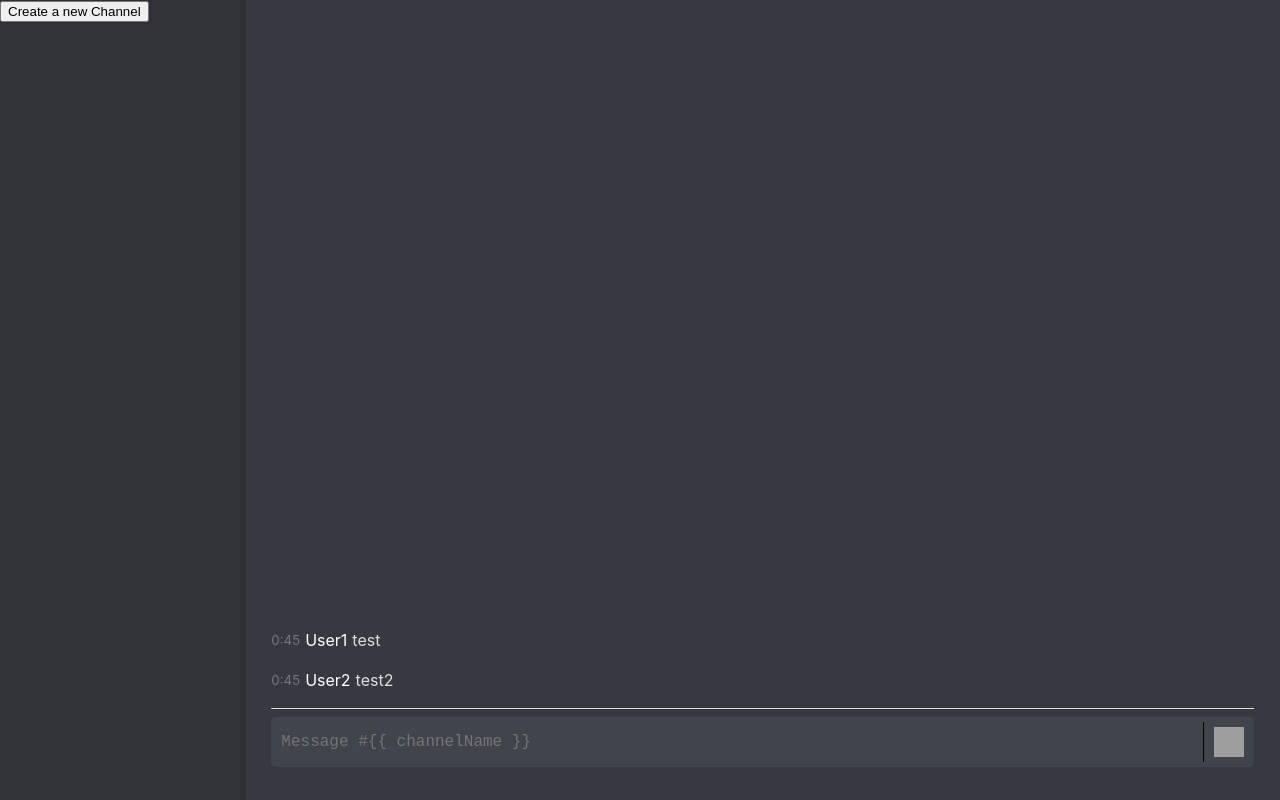
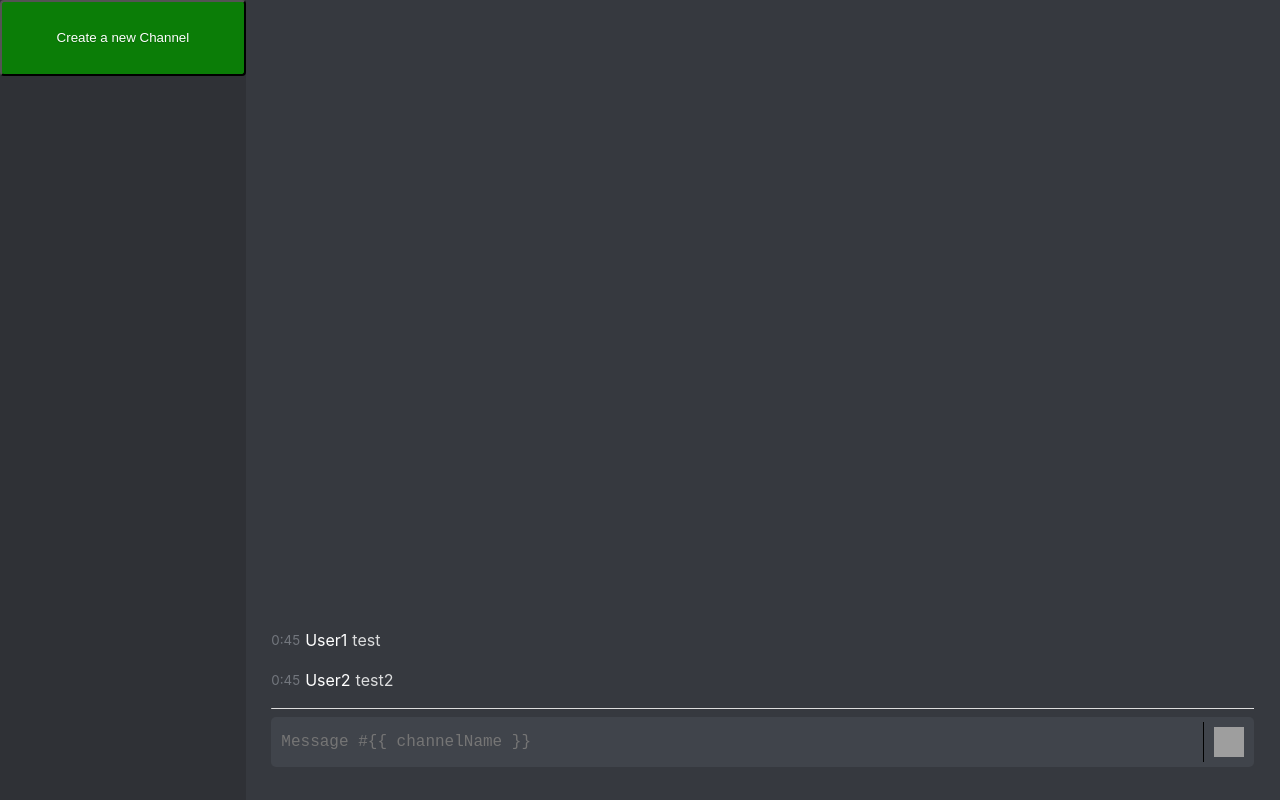
Before and after one commit to nixin72/SOEN-341-proj, a React (Create React App) app: page / in a window 1280 px wide. Built offline with nearby package versions, Linux system fonts and the light colour scheme; grey boxes are pictures that could not be loaded.

Commit message:
updated style of channels

```diff
--- a/src/_layouts/Channel.jsx
+++ b/src/_layouts/Channel.jsx
@@ -1,4 +1,8 @@
 import React from 'react';
+import CSS from './Stylesheet_Channel.css';
+
+
+
 
 export default function Channel(input) {		//maybe should be props in the input
 	this.name = input;
@@ -6,7 +10,7 @@ export default function Channel(input) {		//maybe should be props in the input
     <div className="Channel">
 
 
-	  <button onClick = {click} >{this.name}</button>
+	  <button class="JoinChannelButn" onClick = {click} >{this.name}</button>
 
     </div>
   )
--- a/src/_layouts/Sidebar.jsx
+++ b/src/_layouts/Sidebar.jsx
@@ -1,10 +1,11 @@
 import React from 'react';
-import newChannel from '../lib/newChannel.js'
+import newChannel from '../lib/newChannel.js';
+import CSS from './Stylesheet_Channel.css';
 
 export default function Sidebar() {
   return (
     <div className="sidebar">
-      <button onClick={newChannel}>  Create a new Channel </button>
+      <button id="CreateChannelButton" onClick={newChannel}>  Create a new Channel </button>
 	  <div id ="channelButtons">
 	</div>
     </div>
--- /dev/null
+++ b/src/_layouts/Stylesheet_Channel.css
@@ -0,0 +1,26 @@
+
+
+#CreateChannelButton{
+  color: white;
+  border-radius: 4px;
+  text-shadow: 0 1px 1px rgba(0, 0, 0, 0.2);
+  background: #0b7d07;
+  width:100%;
+  height: calc(2vw + 50px);
+}
+#CreateChannelButton:hover{
+  background: #0ca307;
+}
+
+.JoinChannelButn{
+  width:100%;
+  height: calc(2vw + 20px);
+
+  color: white;
+  border-radius: 4px;
+  text-shadow: 0 1px 1px rgba(0, 0, 0, 0.2);
+  background: #0d65a3;
+}
+.JoinChannelButn:hover{
+background: #0f72b8;
+}
```
